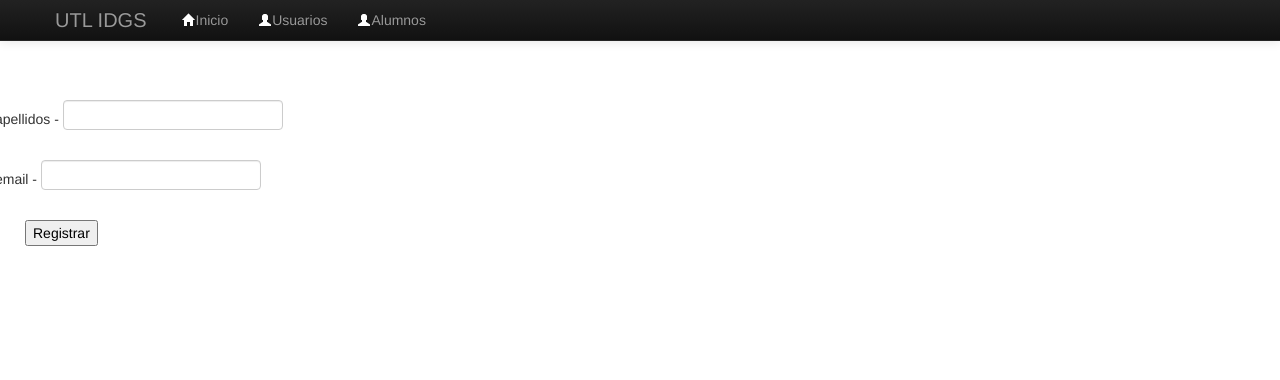
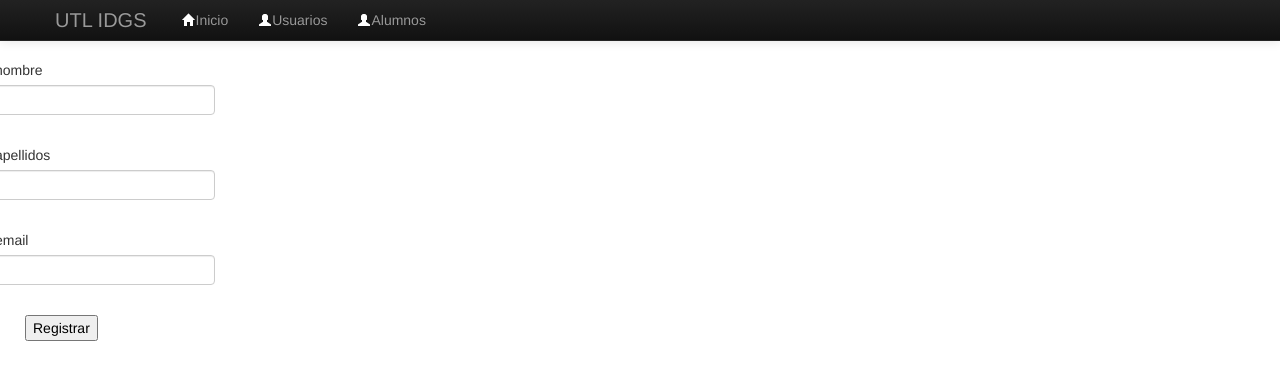
Before and after one commit to IDGS802-19002252/IDGS_802_Flask_BD, a Flask app: template templates/index.j2 in a window 1280 px wide. Shown: the top 380 px of the page. Run offline with Flask 3, Linux system fonts and the light colour scheme; the template is opened without the code that fills it: values that come from a table or form of the project are taken from there, others are empty; some libraries are stand-ins or nearby versions.

Commit message:
clase bd fix 04/03/2023

```diff
--- a/app.py
+++ b/app.py
@@ -10,18 +10,24 @@ app = Flask(__name__)
 app.config.from_object(DevelopmentConfig)
 csrf = CSRFProtect(app)
 
-@app.get("/")
+@app.route("/", methods=["GET", "POST"])
 def index():
-  return render_template("index.j2")
-
-@app.post("/")
-def index_post():
   create_form = forms.UserForm(request.form)
-  if create_form.validate():
+  if request.method == "POST":
     alum = Alumnos(nombre=create_form.nombre.data, apellidos=create_form.apellidos.data, email=create_form.email.data)
     db.session.add(alum)
     db.session.commit()
-  return render_template("index.j2", create_form=create_form)
+  return render_template("index.j2", form=create_form)
+  # return render_template("index.j2")
+
+# @app.post("/")
+# def index_post():
+#   create_form = forms.UserForm(request.form)
+#   if create_form.validate():
+#     alum = Alumnos(nombre=create_form.nombre.data, apellidos=create_form.apellidos.data, email=create_form.email.data)
+#     db.session.add(alum)
+#     db.session.commit()
+#   return render_template("index.j2", form=create_form)
 
 if __name__ == '__main__':
   csrf.init_app(app)
--- a/templates/_macro.html
+++ b/templates/_macro.html
@@ -1,34 +1,28 @@
-{% macro render_input(name, placeholder, type='text') %}
+{% macro render_input(name, placeholder,type="text") %}
+
 <div class="control-group">
     <label for="{{name}}" class="control-label">{{placeholder}}</label>
     <div class="controls">
-    <input type="{{type}}" name="{{name}}" placeholder="{{placeholder}}" />
+        <input type="{{type}}" name="{{name}}" placeholder="{{placeholder}}" value="">
     </div>
 </div>
-{% endmacro %}
+
+{%endmacro%}
 
 {% macro render_field(field) %}
     <div class="control-group">
         <div class="controls">
-    <label for="{{field.name}}" class="control-label">
-      {{field.name}} - {{field(**kwargs)|safe}}
-    </label>
+            {{field.label}}
+            {{field(**kwargs)|safe}}
         </div>
     </div>
-{% if field.errors %}
+    {%if field.errors%}
     <ul>
-    {% for error in field.errors %}
-      <li style="color: red">{{error}}</li>
-    {% endfor %}
+        {%for error in field.errors%}
+        <li style="color:red;">
+            {{error}}
+        </li>
+        {%endfor%}
     </ul>
-{% endif %}
-{% endmacro %}
-
-{%macro render_inputs(numero)%}
-<div class="control-group">
-  <div class="controls">
-    <label for="numero{{numero+1}}" class="control-label">Número {{numero+1}}:  </label>
-    <input type="number", name="numero{{numero+1}}">
-  </div>
-</div>
+    {%endif%}
 {%endmacro%}
--- a/templates/index.j2
+++ b/templates/index.j2
@@ -7,7 +7,7 @@
     <form action="/" method="post">
       <div class="row control-group">
         <div class="form-group col-xs-12 float-label-form-group controls">
-          {{ render_field(form.name, class="form-control") }}
+          {{ render_field(form.nombre, class="form-control") }}
         </div>
       </div>
       <div class="row control-group">
@@ -20,7 +20,7 @@
           {{ render_field(form.email, class="form-control") }}
         </div>
       </div>
-      <input type="hidden" name="csrfmiddlewaretoken" value="{{ csrf_token }}">
+      <input type="hidden" name="csrf_token" value="{{ csrf_token() }}">
       <input type="submit" id="reg-alum" name="registra" value="Registrar">
     </form>
   </div>
```
Lines whose indentation alone changed are shown as unchanged.
